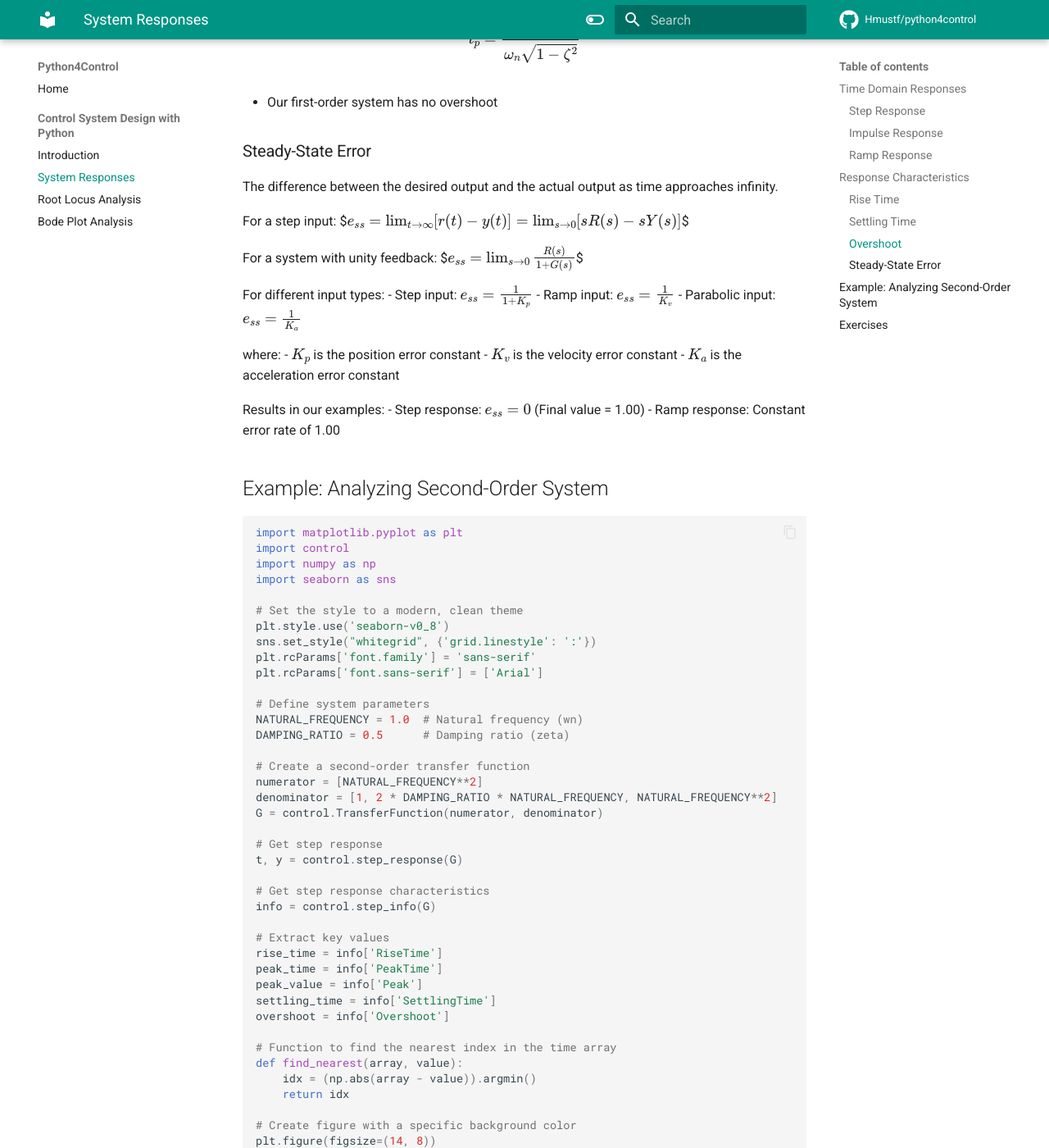
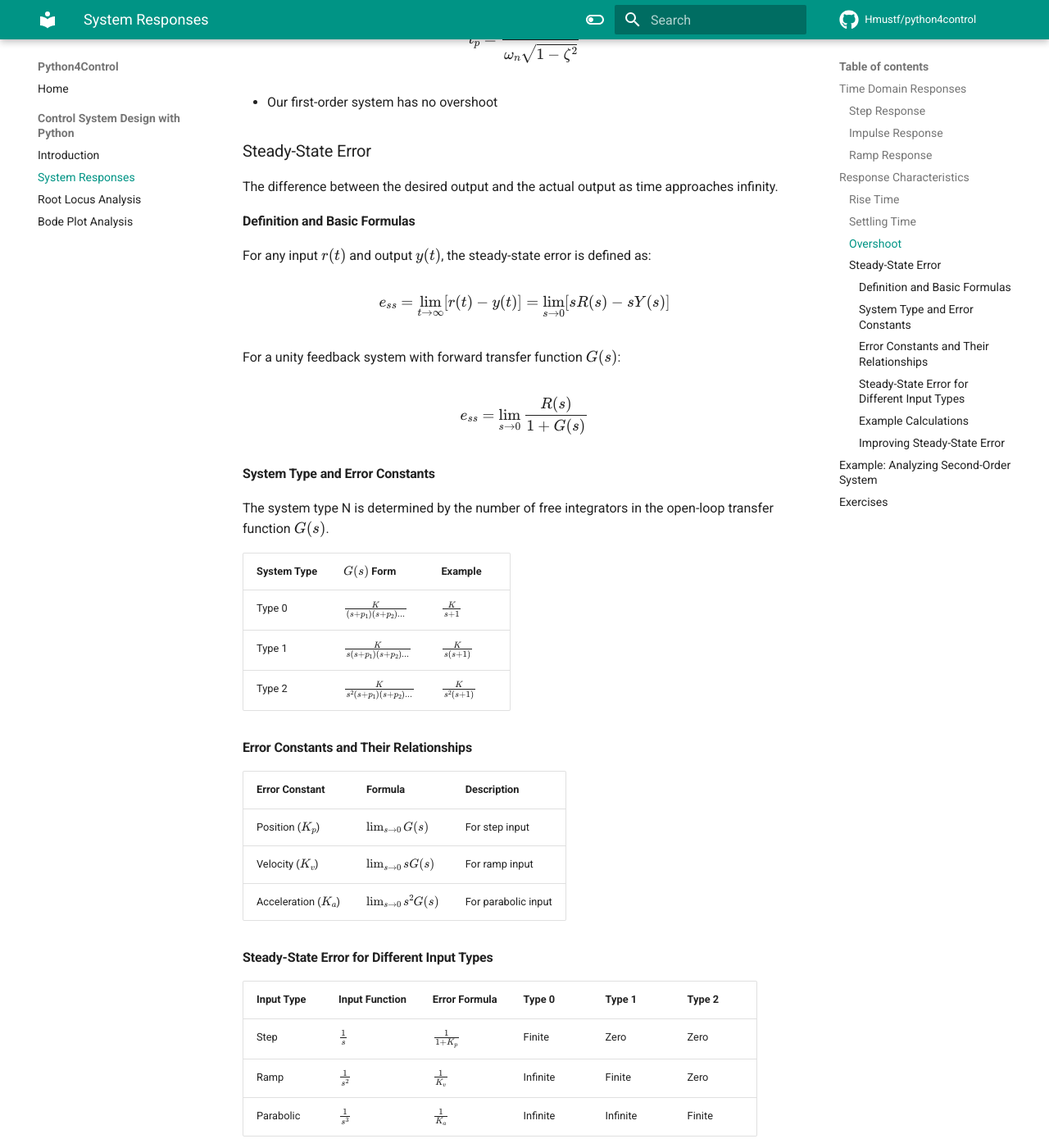
Before and after one commit to Hmustf/python4control, an MkDocs documentation site: the page built from docs/control-design/02_system_responses.md, in a window 1280 px wide and 1400 px high, scrolled down 4633 px. Shown: the whole window at 82% size. Built offline with MkDocs 1.6.1 and Material for MkDocs 9.7.7, drawn with Linux system fonts in a browser that asks for light colours; comment, search, counter and statistics services are not loaded; some of the changed text lies outside the part shown.

Commit message:
Improve Steady-State Error section with tables and comprehensive explanations

```diff
--- a/docs/control-design/02_system_responses.md
+++ b/docs/control-design/02_system_responses.md
@@ -147,25 +147,76 @@ $$t_p = \frac{\pi}{\omega_n\sqrt{1-\zeta^2}}$$
 ### Steady-State Error
 The difference between the desired output and the actual output as time approaches infinity.
 
-For a step input:
+#### Definition and Basic Formulas
+
+For any input $r(t)$ and output $y(t)$, the steady-state error is defined as:
+
 $$e_{ss} = \lim_{t \to \infty} [r(t) - y(t)] = \lim_{s \to 0} [sR(s) - sY(s)]$$
 
-For a system with unity feedback:
+For a unity feedback system with forward transfer function $G(s)$:
+
 $$e_{ss} = \lim_{s \to 0} \frac{R(s)}{1 + G(s)}$$
 
-For different input types:
-- Step input: $e_{ss} = \frac{1}{1 + K_p}$
-- Ramp input: $e_{ss} = \frac{1}{K_v}$
-- Parabolic input: $e_{ss} = \frac{1}{K_a}$
+#### System Type and Error Constants
 
-where:
-- $K_p$ is the position error constant
-- $K_v$ is the velocity error constant
-- $K_a$ is the acceleration error constant
+The system type N is determined by the number of free integrators in the open-loop transfer function $G(s)$.
+
+| System Type | $G(s)$ Form | Example |
+|------------|-------------|----------|
+| Type 0 | $\frac{K}{(s + p_1)(s + p_2)...}$ | $\frac{K}{s + 1}$ |
+| Type 1 | $\frac{K}{s(s + p_1)(s + p_2)...}$ | $\frac{K}{s(s + 1)}$ |
+| Type 2 | $\frac{K}{s^2(s + p_1)(s + p_2)...}$ | $\frac{K}{s^2(s + 1)}$ |
+
+#### Error Constants and Their Relationships
+
+| Error Constant | Formula | Description |
+|---------------|---------|-------------|
+| Position ($K_p$) | $\lim_{s \to 0} G(s)$ | For step input |
+| Velocity ($K_v$) | $\lim_{s \to 0} sG(s)$ | For ramp input |
+| Acceleration ($K_a$) | $\lim_{s \to 0} s^2G(s)$ | For parabolic input |
+
+#### Steady-State Error for Different Input Types
+
+| Input Type | Input Function | Error Formula | Type 0 | Type 1 | Type 2 |
+|------------|---------------|---------------|---------|---------|---------|
+| Step | $\frac{1}{s}$ | $\frac{1}{1 + K_p}$ | Finite | Zero | Zero |
+| Ramp | $\frac{1}{s^2}$ | $\frac{1}{K_v}$ | Infinite | Finite | Zero |
+| Parabolic | $\frac{1}{s^3}$ | $\frac{1}{K_a}$ | Infinite | Infinite | Finite |
+
+#### Example Calculations
+
+For our first-order system $G(s) = \frac{1}{s + 1}$ (Type 0):
+
+1. Step Input:
+   - $K_p = G(0) = 1$
+   - $e_{ss} = \frac{1}{1 + K_p} = \frac{1}{1 + 1} = 0$
+
+2. Ramp Input:
+   - $K_v = \lim_{s \to 0} sG(s) = 0$
+   - $e_{ss} = \frac{1}{K_v} = \infty$ (constant error rate)
+
+For a Type 1 system $G(s) = \frac{K}{s(s + 1)}$:
+
+1. Step Input:
+   - $K_p = \infty$
+   - $e_{ss} = 0$
+
+2. Ramp Input:
+   - $K_v = K$
+   - $e_{ss} = \frac{1}{K}$
+
+#### Improving Steady-State Error
+
+To improve steady-state error, you can:
+
+1. Increase the system type (add integrators)
+2. Increase the gain $K$
+3. Add compensation networks
+4. Use integral control in a PID controller
 
 Results in our examples:
 - Step response: $e_{ss} = 0$ (Final value = 1.00)
-- Ramp response: Constant error rate of 1.00
+- Ramp response: Constant error rate of 1.00 (Type 0 system)
 
 ## Example: Analyzing Second-Order System
 
```
